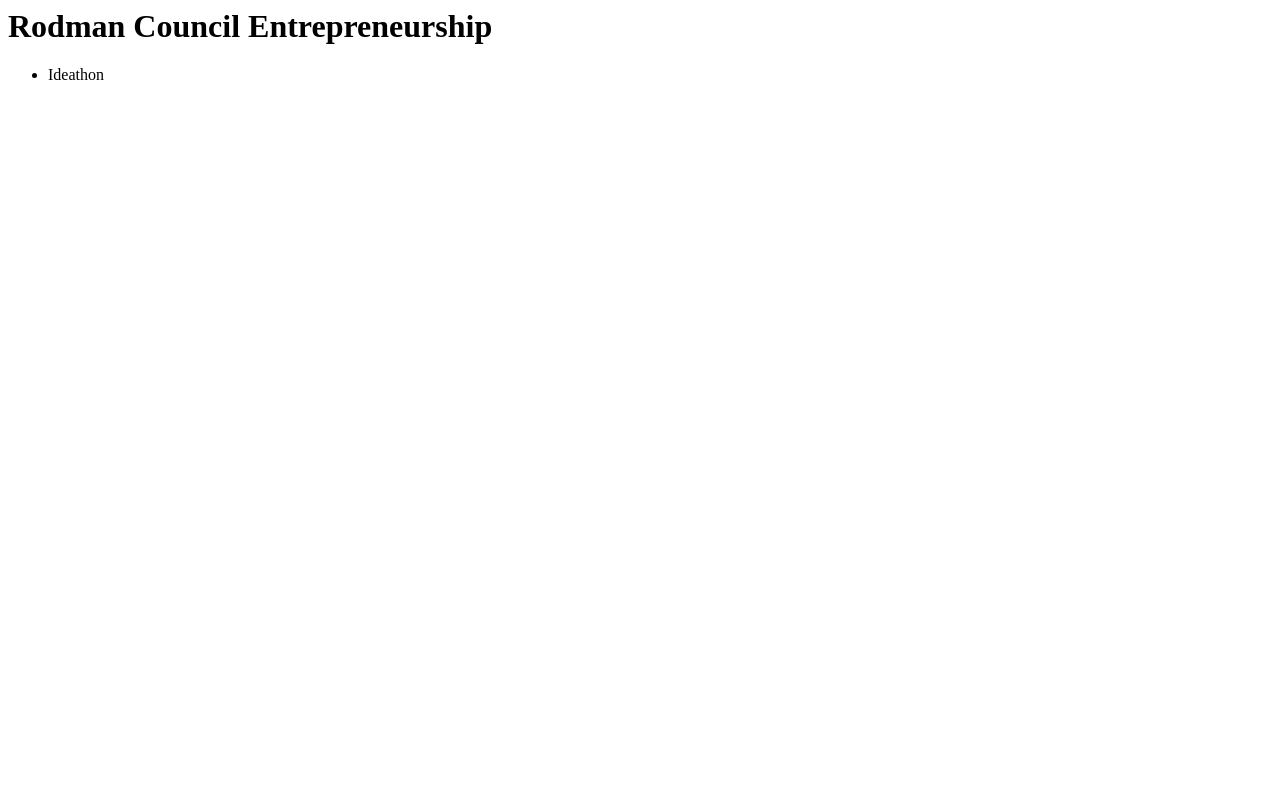
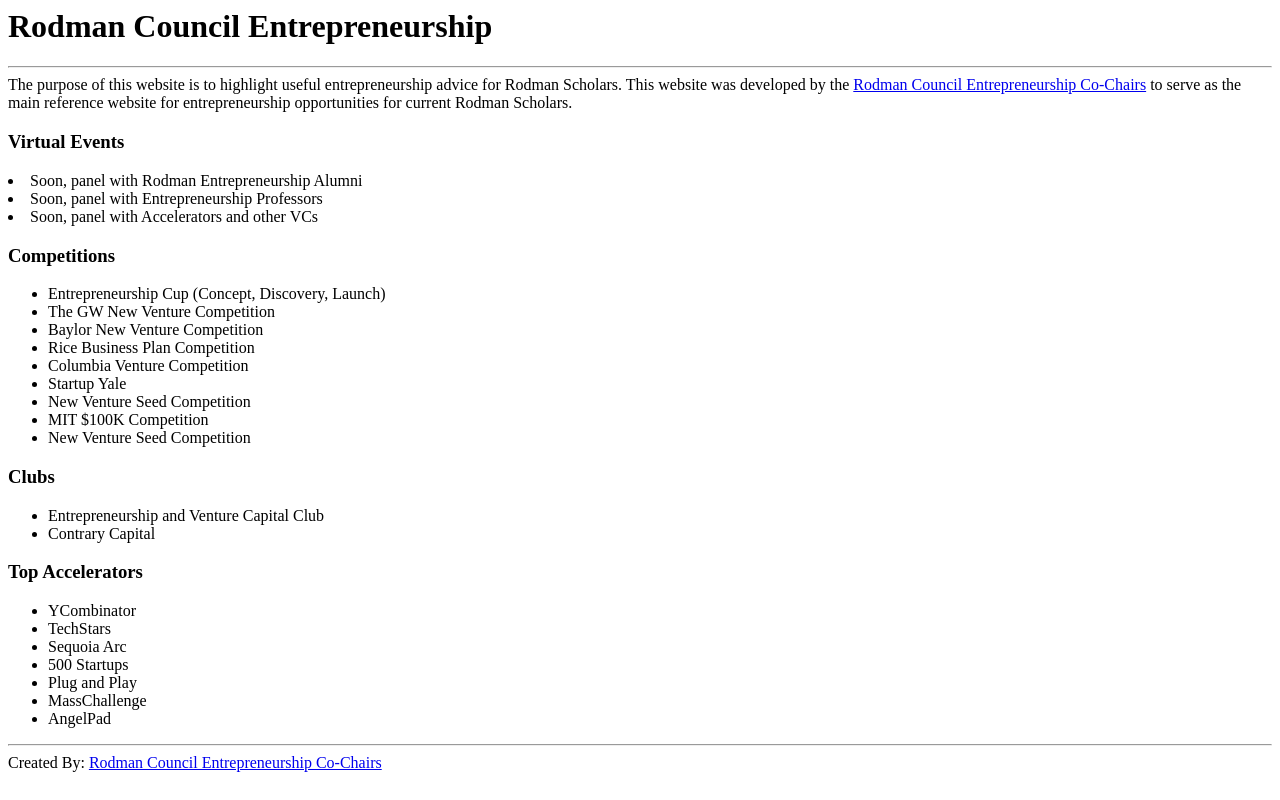
Before and after one commit to rodman-council-entrepreneurship/rodman-council-entrepreneurship.github.io, a plain HTML site: page index.html in a window 1280 px wide. Drawn offline with Linux system fonts and the light colour scheme.

Commit message:
Update index.html

```diff
--- a/index.html
+++ b/index.html
@@ -1,6 +1,41 @@
 <html>
 <h1>Rodman Council Entrepreneurship</h1>
+<hr></hr>
+The purpose of this website is to highlight useful entrepreneurship advice for Rodman Scholars. This website was developed by the <a href="https://engineering.virginia.edu/future-undergrads/academics/rodman-scholars/about/rodman-council">Rodman Council Entrepreneurship Co-Chairs</a> to serve as the main reference website for entrepreneurship opportunities for current Rodman Scholars.
+</thead>
+<h3>Virtual Events</h3>
+<li>Soon, panel with Rodman Entrepreneurship Alumni</li>
+<li>Soon, panel with Entrepreneurship Professors</li>
+<li>Soon, panel with Accelerators and other VCs</li>
+
+<h3>Competitions</h3>
 <ul>
-  <li>Ideathon</li>
+  <li>Entrepreneurship Cup (Concept, Discovery, Launch)</li>
+  <li>The GW New Venture Competition</li>
+  <li>Baylor New Venture Competition</li>
+  <li>Rice Business Plan Competition</li>
+  <li>Columbia Venture Competition</li>
+  <li>Startup Yale</li>
+  <li>New Venture Seed Competition</li>
+  <li>MIT $100K Competition</li>
+  <li>New Venture Seed Competition</li>
 </ul>
+<h3>Clubs</h3>
+  <ul>
+  <li>Entrepreneurship and Venture Capital Club </li>
+  <li>Contrary Capital</li>
+</ul>
+<h3>Top Accelerators</h3>
+  <ul>
+  <li>YCombinator</li>
+  <li>TechStars</li>
+  <li>Sequoia Arc</li>
+  <li>500 Startups</li>
+  <li>Plug and Play</li>
+  <li>MassChallenge</li>
+  <li>AngelPad</li>
+</ul>
+
+<hr></hr>
+Created By: <a href="https://engineering.virginia.edu/future-undergrads/academics/rodman-scholars/about/rodman-council">Rodman Council Entrepreneurship Co-Chairs</a>
 </html>
```
